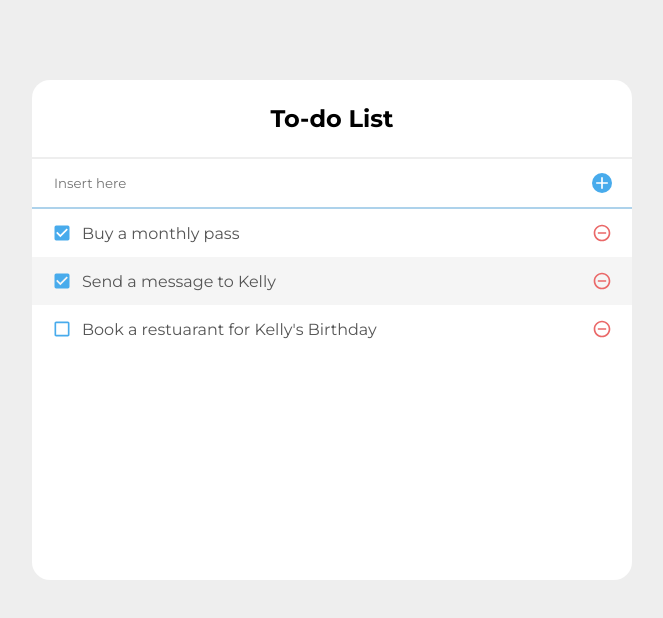
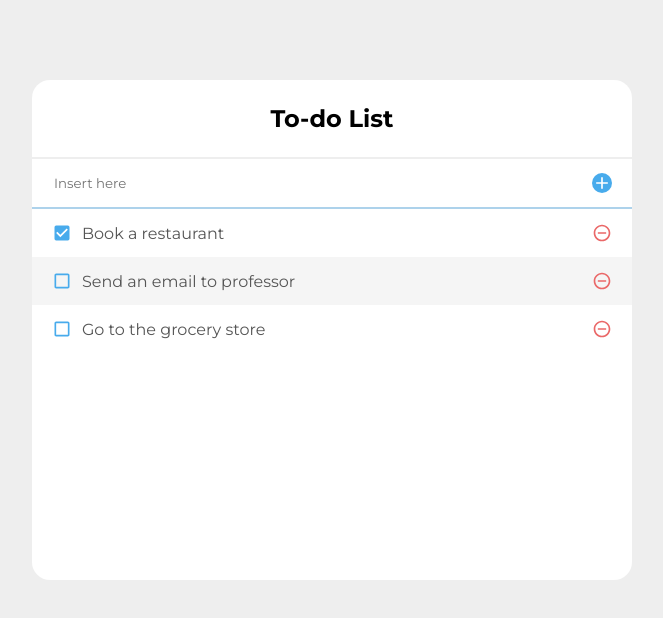
Before and after one commit to imchloedev/todolist-app, a React (Create React App) app: page / in a window 1280 px wide. Shown: the top 618 px of the page, without its empty margins (308-971 px from the left). Built offline with nearby package versions, Linux system fonts and the light colour scheme.

Commit message:
useReducer added

```diff
--- a/src/App.js
+++ b/src/App.js
@@ -1,29 +1,48 @@
-import React, { useCallback, useRef } from "react";
+import React, { useReducer, useCallback, useRef } from "react";
 import TodoInsert from "./components/TodoInsert";
 import TodoTemplate from "./components/TodoTemplate";
 import TodoList from "./components/TodoList";
-import { useState } from "react";
+
+
+function todoExample () {
+  const array = [
+    {
+      id: 1,
+      text: 'Book a restaurant',
+      checked: true,
+    },
+    {
+      id: 2,
+      text: 'Send an email to professor',
+      checked: false,
+    },
+    {
+      id: 3,
+      text: 'Go to the grocery store',
+      checked: false,
+    },
+  ];
+  return array;
+}
+
+
+function todoReducer(todos, action) {
+  switch (action.type) {
+    case "INSERT":
+      return todos.concat(action.todo);
+    case "REMOVE":
+      return todos.filter((todo) => todo.id !== action.id);
+    case "TOGGLE":
+      return todos.map((todo) =>
+        todo.id === action.id ? { ...todo, checked: !todo.checked } : todo
+      );
+    default:
+      return todos;
+  }
+}
 
 const App = () => {
-  const [todos, setTodos] = useState([
-    {
-      id: 1,
-      text: "Buy a monthly pass",
-      checked: true,
-    },
-
-    {
-      id: 2,
-      text: "Send a message to Kelly",
-      checked: true,
-    },
-
-    {
-      id: 3,
-      text: "Book a restuarant for Kelly's Birthday",
-      checked: false,
-    },
-  ]);
+  const [todos, dispatch] = useReducer(todoReducer, undefined, todoExample);
 
   const nextId = useRef(4);
 
@@ -34,28 +53,24 @@ const App = () => {
         text: text,
         checked: false,
       };
-      setTodos(todos.concat(todo));
-      nextId.current += 1;
+      dispatch({type: 'INSERT', todo})
     },
-    [todos]
+    []
   );
 
   const onRemove = useCallback(
     (id) => {
-      setTodos(todos.filter((todo) => todo.id !== id));
+      dispatch({type: 'REMOVE', id})
     },
-    [todos]
+    []
   );
 
   const onToggle = useCallback(
-    id => {
-      setTodos(
-        todos.map(todo =>
-        todo.id === id ? {...todo, checked: !todo.checked} : todo,
-      ))
+    (id) => {
+      dispatch({type: 'TOGGLE', id})
     },
-    [todos],
-  )
+    []
+  );
 
   return (
     <>
--- a/src/components/TodoInsert.js
+++ b/src/components/TodoInsert.js
@@ -9,7 +9,6 @@ const TodoInsert = ({onInsert}) => {
     e => {
       setValue(e.target.value);
     }, []);
-    //useCallback 을 통해서 TodoInsert 함수 컴포넌트가 불려질 때마다 onChange 함수를 계속해서 새로 생성하는 것(메모리를 계속해서 새로 만들어서 성능을 안좋게 만든다.)이 아니라 첫 렌더링 때만 함수를 만들고, 재사용한다.
 
   const onSubmit = useCallback(
     e => {
--- a/src/components/TodoListItem.js
+++ b/src/components/TodoListItem.js
@@ -19,7 +19,9 @@ const TodoListItem = ({todo, onRemove, onToggle}) => {
     <div className='TodoListItem'>
       <div className={cn('checkbox', {checked})} onClick={() => onToggle(id)}>
         {checked ? <MdCheckBox/> : <MdCheckBoxOutlineBlank/> }
-        <div className='text'>{text}</div>
+        <div className='text'>
+          {text}
+          </div>
       </div>
       <div className='remove' onClick={() => onRemove(id)}>
         <MdRemoveCircleOutline></MdRemoveCircleOutline>
```
